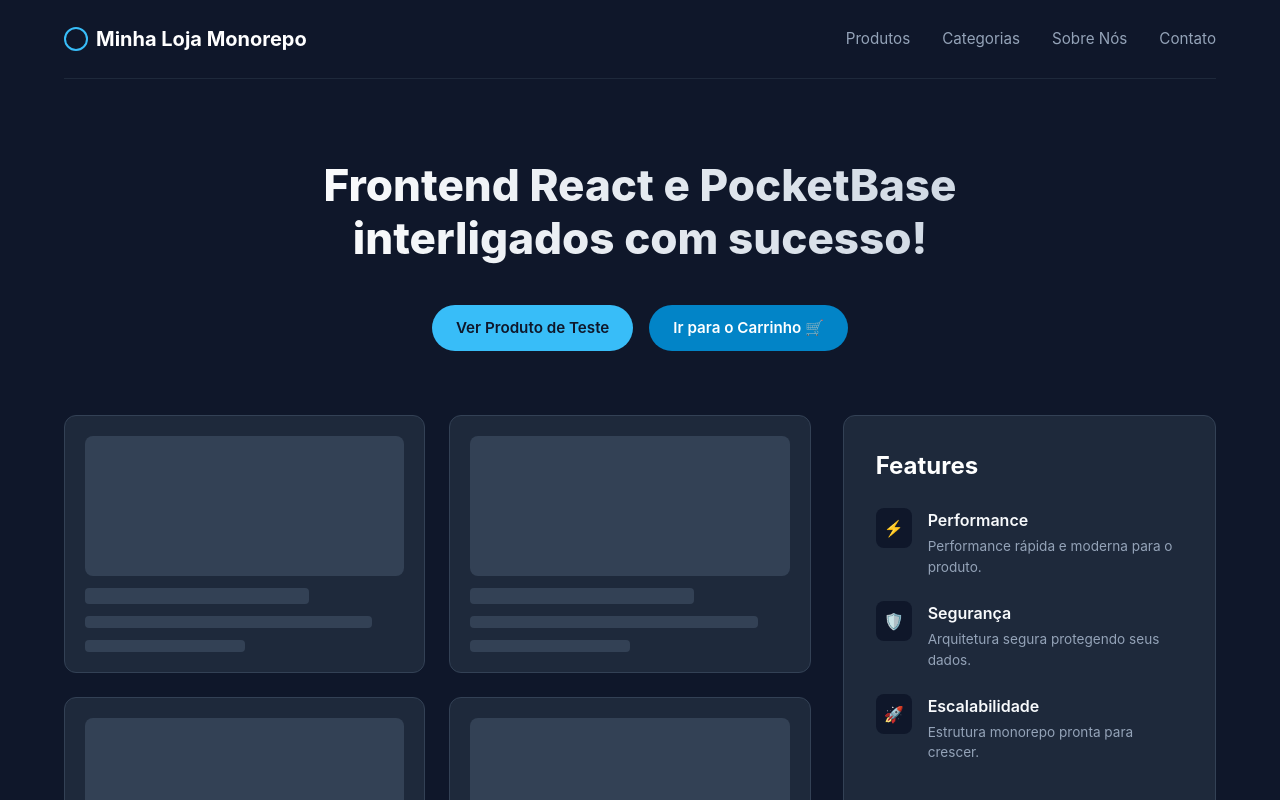
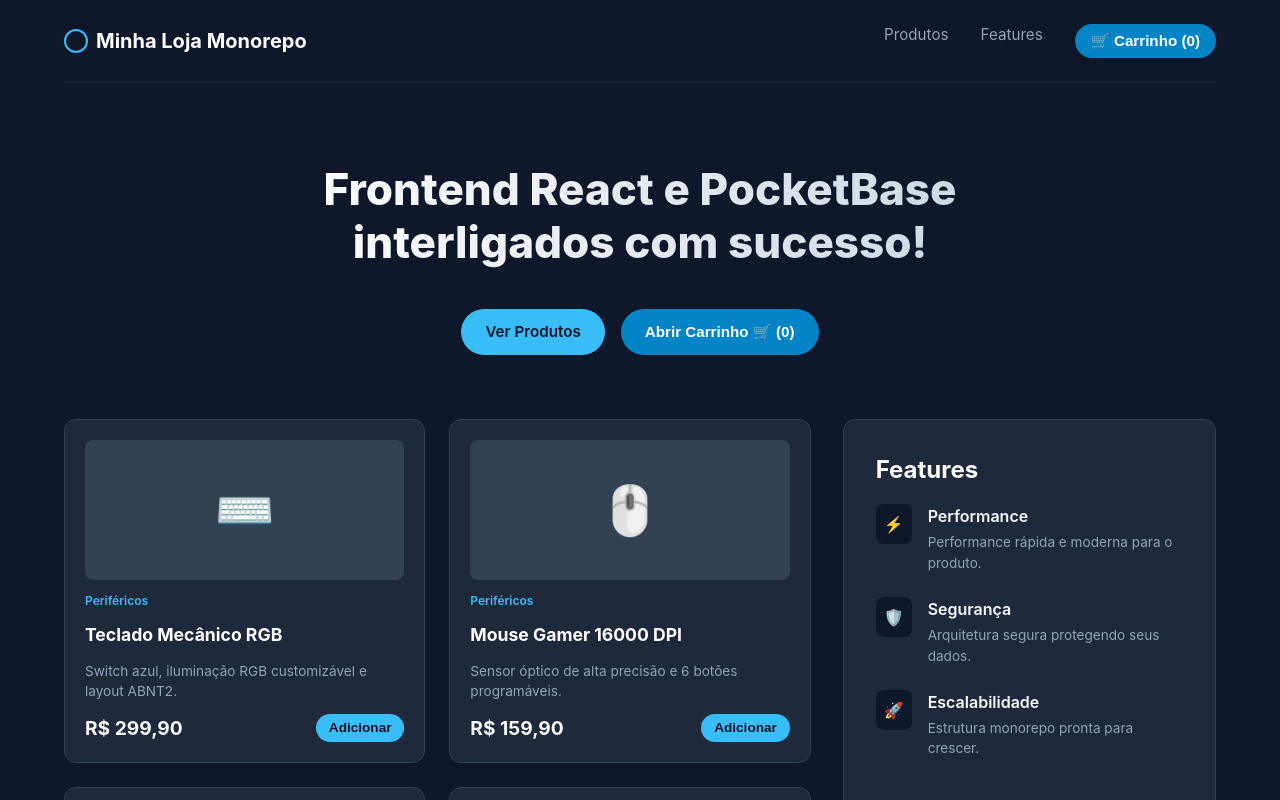
Before and after one commit to kurodev98-creato/projeto_avaliativo, a React (Vite) app in the folder apps/web/: page / in a window 1280 px wide. Shown: the top 800 px of the page. Built offline with nearby package versions, Linux system fonts and the light colour scheme.

Commit message:
Update App.jsx

```diff
--- a/apps/web/src/App.jsx
+++ b/apps/web/src/App.jsx
@@ -1,6 +1,79 @@
-import React from 'react';
+import React, { useState } from 'react';
+
+const PRODUCTS = [
+  {
+    id: 1,
+    name: 'Teclado Mecânico RGB',
+    category: 'Periféricos',
+    price: 299.90,
+    image: '⌨️',
+    description: 'Switch azul, iluminação RGB customizável e layout ABNT2.'
+  },
+  {
+    id: 2,
+    name: 'Mouse Gamer 16000 DPI',
+    category: 'Periféricos',
+    price: 159.90,
+    image: '🖱️',
+    description: 'Sensor óptico de alta precisão e 6 botões programáveis.'
+  },
+  {
+    id: 3,
+    name: 'Headset Surround 7.1',
+    category: 'Áudio',
+    price: 349.00,
+    image: '🎧',
+    description: 'Drivers de 50mm, microfone com cancelamento de ruído.'
+  },
+  {
+    id: 4,
+    name: 'Monitor UltraWide 29"',
+    category: 'Monitores',
+    price: 1299.00,
+    image: '🖥️',
+    description: 'Painel IPS, 75Hz, tempo de resposta 1ms e FreeSync.'
+  }
+];
 
 export default function App() {
+  const [cart, setCart] = useState([]);
+  const [isCartOpen, setIsCartOpen] = useState(false);
+
+  const addToCart = (product) => {
+    setCart((prevCart) => {
+      const existing = prevCart.find((item) => item.id === product.id);
+      if (existing) {
+        return prevCart.map((item) =>
+          item.id === product.id
+            ? { ...item, quantity: item.quantity + 1 }
+            : item
+        );
+      }
+      return [...prevCart, { ...product, quantity: 1 }];
+    });
+  };
+
+  const updateQuantity = (id, amount) => {
+    setCart((prevCart) =>
+      prevCart
+        .map((item) => {
+          if (item.id === id) {
+            const newQty = item.quantity + amount;
+            return newQty > 0 ? { ...item, quantity: newQty } : null;
+          }
+          return item;
+        })
+        .filter(Boolean)
+    );
+  };
+
+  const removeFromCart = (id) => {
+    setCart((prevCart) => prevCart.filter((item) => item.id !== id));
+  };
+
+  const totalItems = cart.reduce((acc, item) => acc + item.quantity, 0);
+  const totalPrice = cart.reduce((acc, item) => acc + item.price * item.quantity, 0);
+
   return (
     <div className="container">
       {/* Header */}
@@ -11,9 +84,14 @@ export default function App() {
         </div>
         <nav className="nav">
           <a href="#produtos" className="nav-link">Produtos</a>
-          <a href="#categorias" className="nav-link">Categorias</a>
-          <a href="#sobre" className="nav-link">Sobre Nós</a>
-          <a href="#contato" className="nav-link">Contato</a>
+          <a href="#features" className="nav-link">Features</a>
+          <button
+            className="btn btn-secondary"
+            onClick={() => setIsCartOpen(!isCartOpen)}
+            style={{ padding: '0.5rem 1rem' }}
+          >
+            🛒 Carrinho ({totalItems})
+          </button>
         </nav>
       </header>
 
@@ -24,32 +102,123 @@ export default function App() {
         </h1>
         <div className="hero-buttons">
           <a href="#produtos" className="btn btn-primary">
-            Ver Produto de Teste
+            Ver Produtos
           </a>
-          <a href="#carrinho" className="btn btn-secondary">
-            Ir para o Carrinho 🛒
-          </a>
+          <button className="btn btn-secondary" onClick={() => setIsCartOpen(true)}>
+            Abrir Carrinho 🛒 ({totalItems})
+          </button>
         </div>
       </section>
 
       {/* Main Content Layout */}
-      <main className="main-content">
+      <main className="main-content" id="produtos">
         {/* Products Grid */}
         <div className="products-grid">
-          {[1, 2, 3, 4].map((item) => (
-            <div key={item} className="card">
-              <div className="card-image-placeholder"></div>
-              <div className="card-title-placeholder"></div>
-              <div className="card-line-placeholder"></div>
-              <div className="card-line-placeholder" style={{ width: '50%' }}></div>
+          {PRODUCTS.map((product) => (
+            <div key={product.id} className="card">
+              <div
+                className="card-image-placeholder"
+                style={{
+                  display: 'flex',
+                  alignItems: 'center',
+                  justifyContent: 'center',
+                  fontSize: '3rem'
+                }}
+              >
+                {product.image}
+              </div>
+              <span style={{ fontSize: '0.75rem', color: '#38bdf8', fontWeight: 600 }}>
+                {product.category}
+              </span>
+              <h3 style={{ fontSize: '1.1rem', color: '#fff' }}>{product.name}</h3>
+              <p style={{ fontSize: '0.85rem', color: '#94a3b8' }}>{product.description}</p>
+              <div style={{ display: 'flex', justifyContent: 'space-between', alignItems: 'center', marginTop: 'auto' }}>
+                <span style={{ fontSize: '1.2rem', fontWeight: 700, color: '#f8fafc' }}>
+                  R$ {product.price.toFixed(2).replace('.', ',')}
+                </span>
+                <button
+                  className="btn btn-primary"
+                  onClick={() => addToCart(product)}
+                  style={{ padding: '0.4rem 0.8rem', fontSize: '0.85rem' }}
+                >
+                  Adicionar
+                </button>
+              </div>
             </div>
           ))}
         </div>
 
-        {/* Features Sidebar */}
+        {/* Sidebar: Carrinho ou Features */}
         <aside className="features-panel">
+          {isCartOpen || cart.length > 0 ? (
+            <div>
+              <div style={{ display: 'flex', justifyContent: 'space-between', alignItems: 'center', marginBottom: '1rem' }}>
+                <h2 className="features-title">Seu Carrinho</h2>
+                <span style={{ fontSize: '0.85rem', color: '#94a3b8' }}>{totalItems} item(ns)</span>
+              </div>
+
+              {cart.length === 0 ? (
+                <p style={{ color: '#94a3b8', fontSize: '0.9rem' }}>O carrinho está vazio.</p>
+              ) : (
+                <div style={{ display: 'flex', flexDirection: 'column', gap: '1rem' }}>
+                  {cart.map((item) => (
+                    <div
+                      key={item.id}
+                      style={{
+                        display: 'flex',
+                        justifyContent: 'space-between',
+                        alignItems: 'center',
+                        background: '#0f172a',
+                        padding: '0.75rem',
+                        borderRadius: '0.5rem'
+                      }}
+                    >
+                      <div>
+                        <div style={{ fontWeight: 600, fontSize: '0.9rem', color: '#fff' }}>{item.name}</div>
+                        <div style={{ fontSize: '0.8rem', color: '#38bdf8' }}>
+                          R$ {(item.price * item.quantity).toFixed(2).replace('.', ',')}
+                        </div>
+                      </div>
+                      <div style={{ display: 'flex', alignItems: 'center', gap: '0.5rem' }}>
+                        <button
+                          onClick={() => updateQuantity(item.id, -1)}
+                          style={{ background: '#334155', color: '#fff', border: 'none', width: '24px', height: '24px', borderRadius: '4px', cursor: 'pointer' }}
+                        >
+                          -
+                        </button>
+                        <span style={{ fontSize: '0.85rem' }}>{item.quantity}</span>
+                        <button
+                          onClick={() => updateQuantity(item.id, 1)}
+                          style={{ background: '#334155', color: '#fff', border: 'none', width: '24px', height: '24px', borderRadius: '4px', cursor: 'pointer' }}
+                        >
+                          +
+                        </button>
+                        <button
+                          onClick={() => removeFromCart(item.id)}
+                          style={{ background: 'transparent', color: '#ef4444', border: 'none', marginLeft: '0.25rem', cursor: 'pointer' }}
+                        >
+                          ✕
+                        </button>
+                      </div>
+                    </div>
+                  ))}
+
+                  <div style={{ borderTop: '1px solid #334155', paddingTop: '1rem', marginTop: '0.5rem' }}>
+                    <div style={{ display: 'flex', justifyContent: 'space-between', fontSize: '1.1rem', fontWeight: 700, color: '#fff', marginBottom: '1rem' }}>
+                      <span>Total:</span>
+                      <span>R$ {totalPrice.toFixed(2).replace('.', ',')}</span>
+                    </div>
+                    <button className="btn btn-primary" style={{ width: '100%', justifyContent: 'center' }}>
+                      Finalizar Compra
+                    </button>
+                  </div>
+                </div>
+              )}
+            </div>
+          ) : (
+            <div>
               <h2 className="features-title">Features</h2>
-          <div className="features-list">
+              <div className="features-list" style={{ marginTop: '1rem' }}>
                 <div className="feature-item">
                   <div className="feature-icon">⚡</div>
                   <div className="feature-info">
@@ -72,6 +241,8 @@ export default function App() {
                   </div>
                 </div>
               </div>
+            </div>
+          )}
         </aside>
       </main>
     </div>
```
Lines whose indentation alone changed are shown as unchanged.
